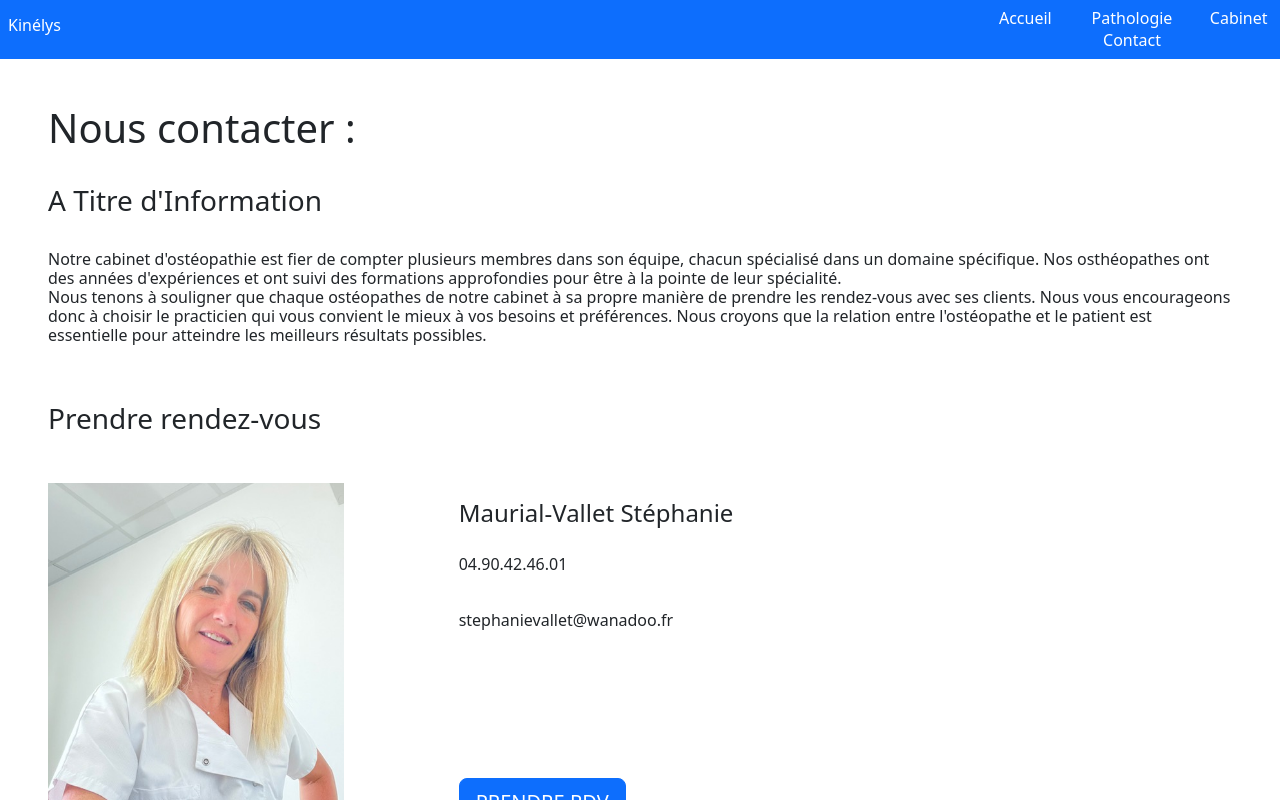
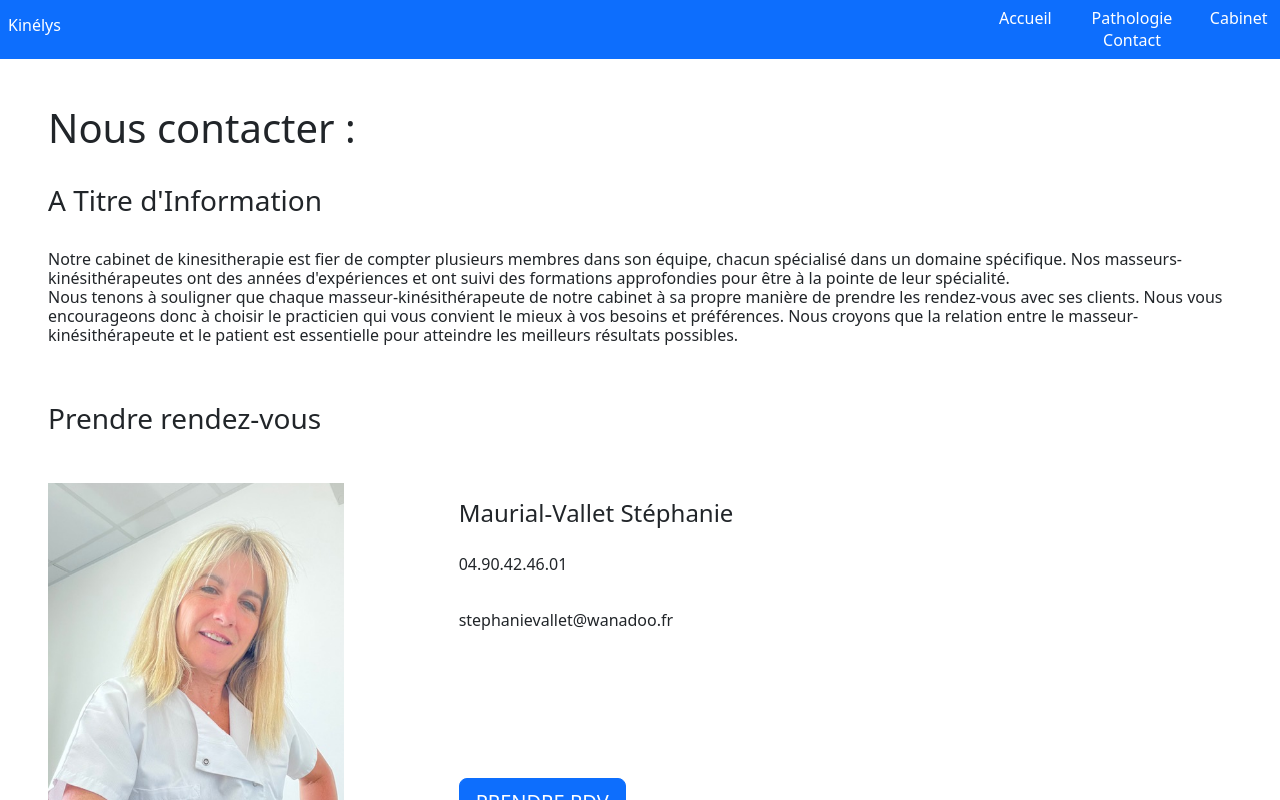
Before and after one commit to OddBxy/kine_web, an Angular app in the folder ANGULAR/: page /contact in a window 1280 px wide. Shown: the top 800 px of the page. Built offline with nearby package versions, Linux system fonts and the light colour scheme.

Commit message:
Update contact.component.html

```diff
--- a/ANGULAR/src/app/component/contact/contact.component.html
+++ b/ANGULAR/src/app/component/contact/contact.component.html
@@ -2,8 +2,8 @@
     <div class="col-md-12 d-grid gap-4">
       <h1>Nous contacter :</h1>
       <h3>A Titre d'Information</h3>
-      <h6>Notre cabinet d'ostéopathie est fier de compter plusieurs membres dans son équipe, chacun spécialisé dans un domaine spécifique. Nos osthéopathes ont des années d'expériences et ont suivi des formations approfondies pour être à la pointe de leur spécialité.
-        <br>Nous tenons à souligner que chaque ostéopathes de notre cabinet à sa propre manière de prendre les rendez-vous avec ses clients. Nous vous encourageons donc à choisir le practicien qui vous convient le mieux à vos besoins et préférences. Nous croyons que la relation entre l'ostéopathe et le patient est essentielle pour atteindre les meilleurs résultats possibles.
+      <h6>Notre cabinet de kinesitherapie est fier de compter plusieurs membres dans son équipe, chacun spécialisé dans un domaine spécifique. Nos masseurs-kinésithérapeutes ont des années d'expériences et ont suivi des formations approfondies pour être à la pointe de leur spécialité.
+        <br>Nous tenons à souligner que chaque masseur-kinésithérapeute de notre cabinet à sa propre manière de prendre les rendez-vous avec ses clients. Nous vous encourageons donc à choisir le practicien qui vous convient le mieux à vos besoins et préférences. Nous croyons que la relation entre le masseur-kinésithérapeute et le patient est essentielle pour atteindre les meilleurs résultats possibles.
       </h6>
     </div>
     <div style="margin-top: 3em;">
```
